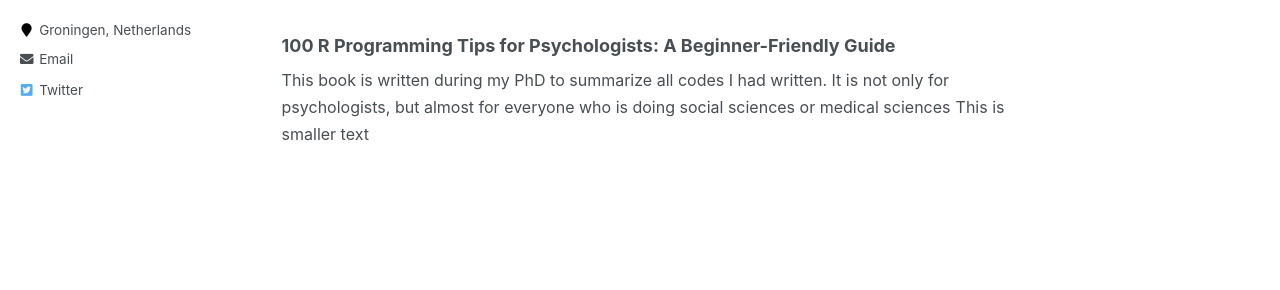
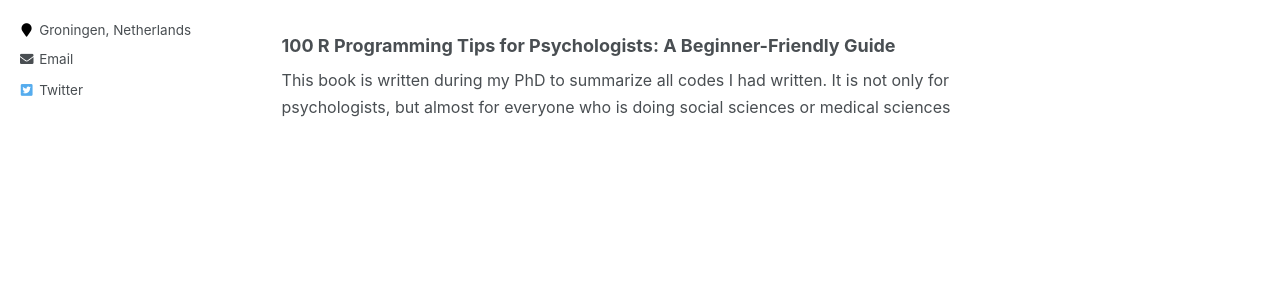
Before and after one commit to lanzhou-psy/personal-page, a Jekyll site: the page built from _pages/tutorial.md, in a window 1280 px wide. Shown: the part 375-665 px from the top of the page. Built offline with Jekyll 4.4.1, drawn with Linux system fonts in a browser that asks for light colours; part of the change alters nothing that is shown.

Commit message:
Update tutorial.md

```diff
--- a/_pages/tutorial.md
+++ b/_pages/tutorial.md
@@ -1,9 +1,9 @@
 ---
-permalink: /Tutorial/
+permalink: /tutorial/
 title: "Tutorials"
 author_profile: true
 redirect_from:
-  - /tutorial/
+  - /Tutorials/
   - /tutorial.html
 ---
 
@@ -16,4 +16,3 @@ redirect_from:
 
 ### 100 R Programming Tips for Psychologists: A Beginner-Friendly Guide
 <font size="3">This book is written during my PhD to summarize all codes I had written. It is not only for psychologists, but almost for everyone who is doing social sciences or medical sciences</font>
-<font size="3">This is smaller text</font>
```
